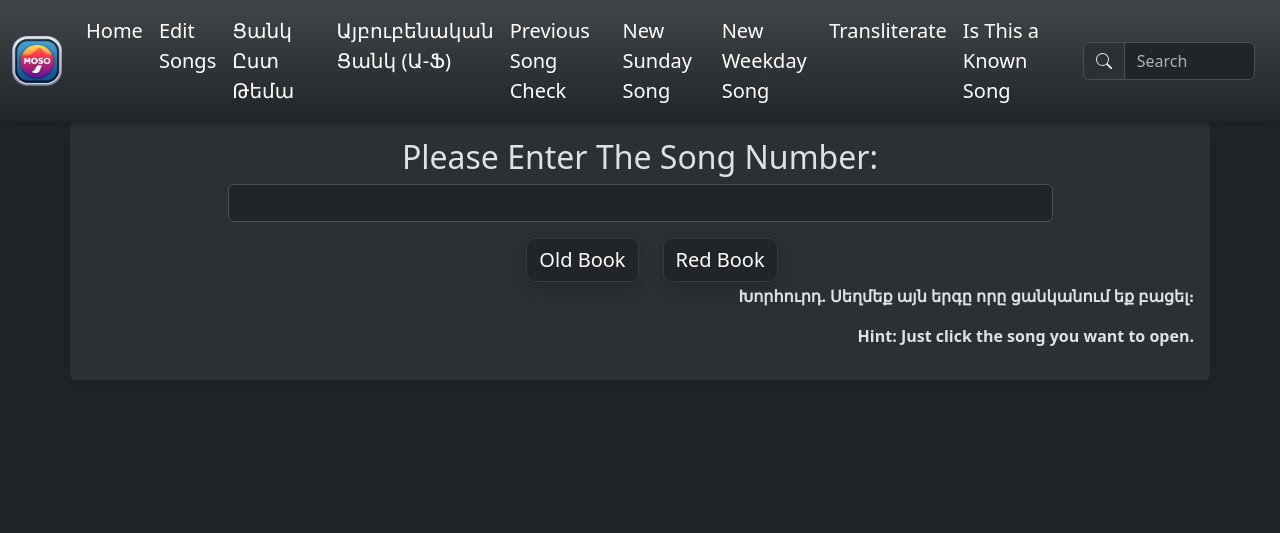
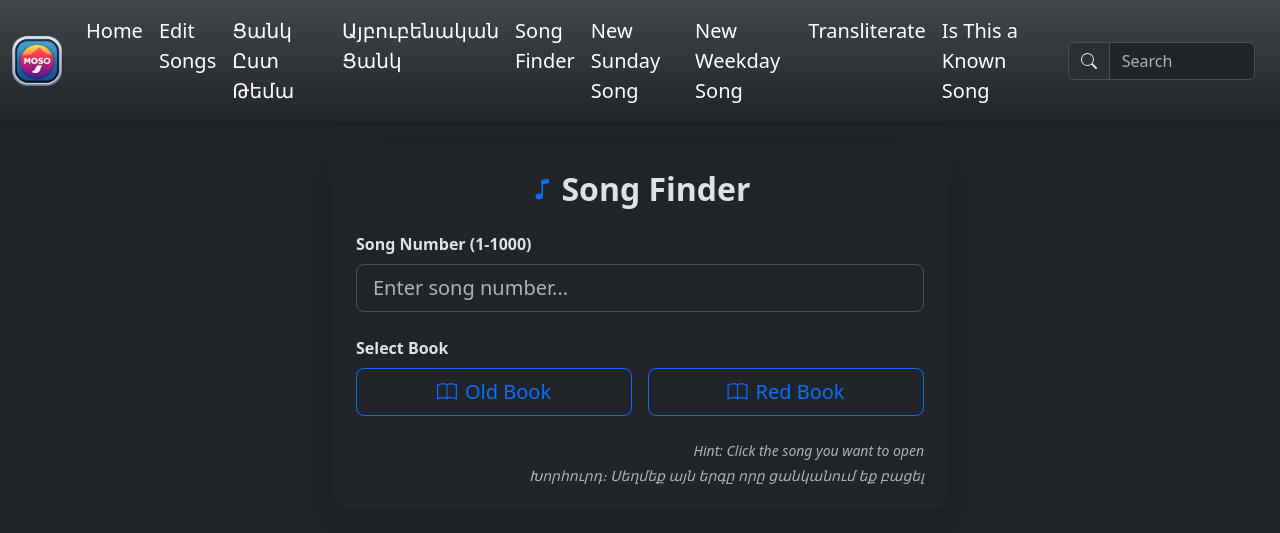
Before and after one commit to Moses2917/Master-Of-Song-Organization--MOSO-, a Flask app: page /past_songs in a window 1280 px wide. Shown: the top 533 px of the page. Run offline with Flask 3, Linux system fonts and the light colour scheme; the visitor is signed in with stand-in values (Sample User, id 1).

Commit message:
Updated Site

```diff
--- a/templates/base.html
+++ b/templates/base.html
@@ -194,10 +194,10 @@
             <a class="nav-link active" href="{{url_for('tsank')}}">Ցանկ Ըստ Թեմա</a>
           </li>
           <li class="nav-item">
-            <a class="nav-link active" href="{{url_for('tsank_A_Z')}}">Այբուբենական Ցանկ (Ա-Ֆ)</a>
+            <a class="nav-link active" href="{{url_for('tsank_A_Z')}}">Այբուբենական Ցանկ</a>
           </li>
           <li class="nav-item">
-            <a class="nav-link active" href="{{url_for('check_past_songs')}}">Previous Song Check</a>
+            <a class="nav-link active" href="{{url_for('check_past_songs')}}">Song Finder</a>
           </li>
           <li class="nav-item">
             <a class="nav-link active" href="{{url_for('newSundaySong')}}">New Sunday Song</a>
--- a/templates/check_past_songs.html
+++ b/templates/check_past_songs.html
@@ -1,117 +1,169 @@
 {% extends 'base.html' %}
-{%block content%}
-<div class="container-md fw-bold shadow p-3 mb-5 bg-body-tertiary rounded" id="SongNumInput" oninput="getPastSongs()">
-  <div class="row align-items-start justify-content-center ">
-    <h2 class="text-center">Please Enter The Song Number:</h2>
-    <div class="col-9">
-      <div class="input-group mb-3 ">
-        <input type="number" class="form-control" max="1000" name="SongNum" id="SongNum" >
+{% block content %}
+<div class="container-fluid py-4">
+  <div class="row justify-content-center">
+    <div class="col-12 col-md-8 col-lg-6">
+      <!-- Main Card Container -->
+      <div class="card shadow-lg border-0 rounded-4">
+        <div class="card-body p-4">
+          <!-- Header Section -->
+          <div class="text-center mb-4">
+            <div class="d-inline-flex align-items-center">
+              <i class="bi bi-music-note fs-4 text-primary me-2"></i>
+              <h2 class="mb-0 fw-bold">Song Finder</h2>
             </div>
           </div>
-    <div class="row justify-content-center" id="book">
-      <!-- <div class="btn-group" role="group"> -->
-        <div class="col-auto">
-          <div class="">
-            <div class="form-check">
-              <input class="btn-check" type="checkbox" id="old" value="Old" onclick="checkboxCheck('old')">
-              <label class="btn btn-dark shadow border border-dark-subtle rounded-3 fs-5" for="old">
+
+          <!-- Song Input Form -->
+          <form id="songForm" onsubmit="return false;">
+            <div class="mb-4">
+              <label for="songNumber" class="form-label fw-semibold">
+                Song Number (1-1000)
+              </label>
+              <input type="number"
+                     class="form-control form-control-lg"
+                     id="songNumber"
+                     pattern="[0-9]*"
+                     inputmode="numeric"
+                     min="1"
+                     max="1000"
+                     placeholder="Enter song number..."
+                     oninput="validateAndSearch()">
+            </div>
+
+            <!-- Book Selection -->
+            <div class="mb-4">
+              <label class="form-label fw-semibold">Select Book</label>
+              <div class="d-flex justify-content-center gap-3">
+                <button type="button"
+                        id="oldBook"
+                        class="btn btn-lg btn-outline-primary w-50 d-flex align-items-center justify-content-center gap-2"
+                        onclick="selectBook('old')">
+                  <i class="bi bi-book"></i>
                   Old Book
-              </label>
+                </button>
+                <button type="button"
+                        id="newBook"
+                        class="btn btn-lg btn-outline-primary w-50 d-flex align-items-center justify-content-center gap-2"
+                        onclick="selectBook('new')">
+                  <i class="bi bi-book"></i>
+                  Red Book
+                </button>
+              </div>
+            </div>
+
+            <!-- Error Alert -->
+            <div id="errorAlert" class="alert alert-danger d-none" role="alert">
+              <div class="d-flex align-items-center">
+                <i class="bi bi-exclamation-circle-fill me-2"></i>
+                <span id="errorMessage"></span>
+              </div>
+            </div>
+
+            <!-- Hints -->
+            <div class="text-end text-muted fst-italic small mt-4">
+              <p class="mb-1">Hint: Click the song you want to open</p>
+              <p class="mb-0">Խորհուրդ։ Սեղմեք այն երգը որը ցանկանում եք բացել</p>
+            </div>
+          </form>
+        </div>
+      </div>
+
+      <!-- Results Section -->
+      <div id="resultsContainer" class="card shadow-lg border-0 rounded-4 mt-4 d-none">
+        <div class="card-body p-4">
+          <div id="results"></div>
         </div>
       </div>
     </div>
-        <div class="col-auto">
-          <div class="">
-            <!-- <div class="form-check"> -->
-              <input class="btn-check" type="checkbox" name="Book" id="new" value="New" onclick="checkboxCheck('new')">
-              <label class="btn btn-dark shadow border border-dark-subtle rounded-3 fs-5" for="new">Red Book</label>
-            <!-- </div> -->
   </div>
 </div>
-      <!-- </div> -->
-    </div>
-  </div>
-  <p class="text-end" id="hint-am">
-    Խորհուրդ. Սեղմեք այն երգը որը ցանկանում եք բացել։
-  </p>
-  <p class="text-end" id="hint-en">
-    Hint: Just click the song you want to open.
-  </p>
-</div>
 
-<div class="container-md" id="Results">
-</div>
+<!-- Add Bootstrap Icons CDN in base template -->
+{% block extra_head %}
+<link rel="stylesheet" href="https://cdn.jsdelivr.net/npm/bootstrap-icons@1.11.1/font/bootstrap-icons.css">
+{% endblock %}
 
+<!-- JavaScript -->
+{% block scripts %}
 <script>
-  function checkboxCheck(clickedId) {
-    // Get the checkboxes by their IDs
-    var oldCheckbox = document.getElementById('old');
-    var newCheckbox = document.getElementById('new');
+let selectedBook = '';
 
-    // If the 'old' checkbox is clicked and it's checked, uncheck the 'new' checkbox
-    if (clickedId === 'old' && oldCheckbox.checked) {
-      newCheckbox.checked = false;
+function selectBook(book) {
+  // Reset previous selection
+  document.getElementById('oldBook').classList.remove('btn-primary', 'text-white');
+  document.getElementById('newBook').classList.remove('btn-primary', 'text-white');
+  document.getElementById('oldBook').classList.add('btn-outline-primary');
+  document.getElementById('newBook').classList.add('btn-outline-primary');
+
+  // Set new selection
+  const buttonId = book === 'old' ? 'oldBook' : 'newBook';
+  document.getElementById(buttonId).classList.remove('btn-outline-primary');
+  document.getElementById(buttonId).classList.add('btn-primary', 'text-white');
+
+  selectedBook = book === 'old' ? 'Old' : 'New';
+  validateAndSearch();
 }
 
-    // If the 'new' checkbox is clicked and it's checked, uncheck the 'old' checkbox
-    if (clickedId === 'new' && newCheckbox.checked) {
-      oldCheckbox.checked = false;
-    }
+function showError(message) {
+  const errorAlert = document.getElementById('errorAlert');
+  const errorMessage = document.getElementById('errorMessage');
+  errorMessage.textContent = message;
+  errorAlert.classList.remove('d-none');
 }
 
-  async function getPastSongs() {
-    // Get the checkboxes by their IDs
-    var oldCheckbox = document.getElementById('old');
-    var newCheckbox = document.getElementById('new');
-    var book = "";
-
-    // If the 'old' checkbox is clicked and it's checked, uncheck the 'new' checkbox
-    if (oldCheckbox.checked) {
-      book = "Old";
+function hideError() {
+  document.getElementById('errorAlert').classList.add('d-none');
 }
 
-    // If the 'new' checkbox is clicked and it's checked, uncheck the 'old' checkbox
-    if (newCheckbox.checked) {
-      book = "New";
+async function validateAndSearch() {
+  hideError();
+  const songNumber = document.getElementById('songNumber').value;
+
+  if (!selectedBook) {
+    showError('Please select a book first');
+    return;
   }
 
-    const Results = document.getElementById('Results');
-    var songnum = document.getElementById('SongNum').value;
-    if (book == ""){
-      if(songnum){
-        Results.innerHTML = '<p class="p-3 text-danger-emphasis bg-danger-subtle border border-danger-subtle rounded-3">No Book Selected</p>'
+  if (!songNumber) {
+    showError('Please enter a song number');
+    return;
   }
+
+  if (songNumber < 1 || songNumber > 1000) {
+    showError('Please enter a song number between 1 and 1000');
+    return;
   }
-    else
-    {
-      //const Results = document.getElementById('Results')
-      Results.innerHTML = ""
-      // Get the song number, and make the url
 
-      var url = {{ url_for('past_songs',songnum="")| tojson }}
-      if (songnum){
-        if(songnum<=1000 && songnum>0){
-          url = url + String(songnum);
-          fetch(url,{
+  await searchSong(songNumber);
+}
+
+async function searchSong(songNumber) {
+  try {
+    const response = await fetch("{{ url_for('past_songs', songnum='') }}" + songNumber, {
       method: 'POST',
       headers: {
         'Content-Type': 'application/json'
       },
-            body: JSON.stringify({'book':book})
-          })
-          .then(response =>response.text())
-          .then(text =>{
-            Results.innerHTML += text
-          })
+      body: JSON.stringify({ book: selectedBook })
+    });
+
+    const resultsContainer = document.getElementById('resultsContainer');
+    const results = document.getElementById('results');
+
+    if (response.ok) {
+      const text = await response.text();
+      results.innerHTML = text;
+      resultsContainer.classList.remove('d-none');
+    } else {
+      showError('An error occurred while fetching the song');
+      resultsContainer.classList.add('d-none');
     }
-        else{
-          Results.innerHTML = '<p class="p-3 text-warning-emphasis bg-warning-subtle border border-warning-subtle rounded-3">Song Number is Too Large</p>'
-        }
-        console.log(url);
-
+  } catch (error) {
+    showError('An error occurred while fetching the song');
+    document.getElementById('resultsContainer').classList.add('d-none');
   }
 }
-  }
-
 </script>
-{%endblock%}
+{% endblock %}
+{% endblock %}
```
Also changed, not shown: templates/newSundaySongs.html (+23 -0 lines), templates/technicalDifficulties.html (added, +21 -0 lines). Lines whose indentation alone changed are shown as unchanged.
